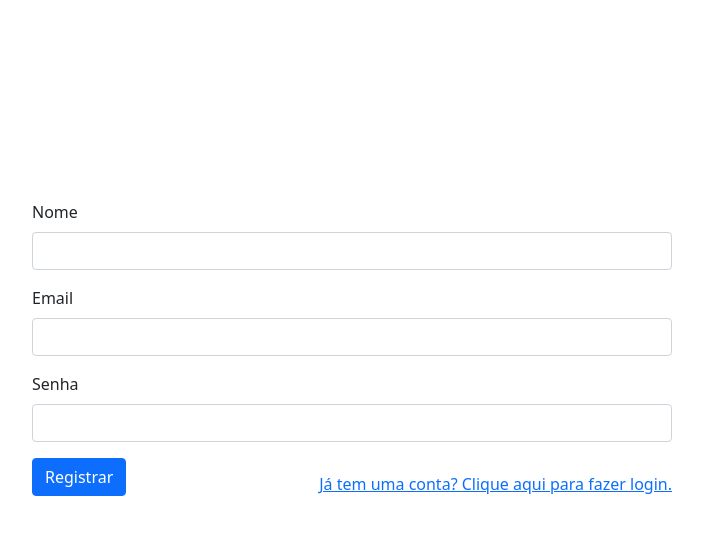
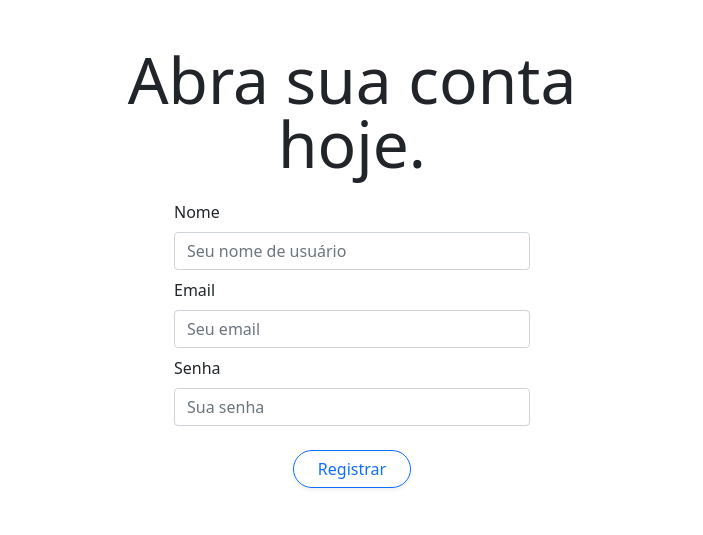
Before and after one commit to lgs2005/devProjeto2022, a Flask app: page /registrar in a window 1280 px wide. Shown: the top 535 px of the page, without its empty margins (288-991 px from the left). Run offline with Flask 2, Linux system fonts and the light colour scheme; some libraries are stand-ins or nearby versions.

Commit message:
Páginas Login e Registrar

```diff
--- a/templates/layout.html
+++ b/templates/layout.html
@@ -8,6 +8,14 @@
     <!-- Bootstrap CSS -->
     <link href="https://cdn.jsdelivr.net/npm/bootstrap@5.1.3/dist/css/bootstrap.min.css" rel="stylesheet"
         integrity="sha384-1BmE4kWBq78iYhFldvKuhfTAU6auU8tT94WrHftjDbrCEXSU1oBoqyl2QvZ6jIW3" crossorigin="anonymous">
+
+    <!-- Google Fonts -->
+    <link rel="preconnect" href="https://fonts.googleapis.com">
+    <link rel="preconnect" href="https://fonts.gstatic.com" crossorigin>
+    <link href="https://fonts.googleapis.com/css2?family=Roboto&display=swap" rel="stylesheet">
+
+    <!-- Nosso CSS -->
+    <link rel="stylesheet" href="../static/style.css">
 
     <title>{{ titulo }}</title>
 
--- a/templates/registro.html
+++ b/templates/registro.html
@@ -2,32 +2,43 @@
 
 {% block conteudo %}
 
-<form method="GET" style="position: absolute; top: 25%; left: 25%; width: 50%; max-height: 50%;">
+<div class="d-flex">
+    <div class="container">
+        <div class="row justify-content-center mt-5">
+            <h1 class="display-3 mb-4 lh-1 fw-semibold text-center font-roboto">Abra sua conta <br> hoje.</h1>
+
+            <div class="col-md-4">
+                <form method="GET">
                     {% if erro %}
                         <div class="alert alert-danger" role="alert">
                             {{ erro }}
                         </div>
                     {% endif %}
 
-	<div class="mb-3">
+					<div class="mb-2">
 						<label for="input-nome" class="form-label">Nome</label>
-		<input type="text" class="form-control" id="input-nome" name="nome">
+						<input type="text" class="form-control" id="input-nome" name="nome" placeholder="Seu nome de usuário">
 					</div>
 
-    <div class="mb-3">
+
+                    <div class="mb-2">
                         <label for="input-email" class="form-label">Email</label>
-        <input type="email" class="form-control" id="input-email" name="email" autocomplete="email">
+        				<input type="email" class="form-control" id="input-email" name="email" autocomplete="email" placeholder="Seu email">
                     </div>
 
-    <div class="mb-3">
+                    <div class="mb-2">
                         <label for="input-senha" class="form-label">Senha</label>
-        <input type="password" class="form-control" id="input-senha" name="senha" autocomplete="new-password">
+        				<input type="password" class="form-control" id="input-senha" name="senha" autocomplete="new-password" placeholder="Sua senha">
                     </div>
 
-    <button id="botao-registro" type="submit" class="btn btn-primary">Registrar</button>
-    <a href="/login" style="position: absolute; bottom: 0; right: 0;">Já tem uma conta? Clique aqui para fazer login.</a>
+                    <div class="d-grid col-4 mx-auto mt-4">
+                        <button id="botao-registro" type="submit" class="btn btn-outline-primary rounded-pill shadow-sm">Registrar</button>
+                    </div>
                 </form>
-
+            </div>
+        </div>
+    </div>
+</div>
 
 {% endblock %}
 
@@ -58,5 +69,6 @@
 		$('#botao-registro').submit(validarDados);
 	})
 </script>
+<!-- Podemos tentar com py-script. Ainda não sei como funciona, é um projeto novo do Anaconda Team. -->
 
 {% endblock %}
```
Also changed, not shown: templates/login.html (+11 -4 lines). Lines whose indentation alone changed are shown as unchanged.
